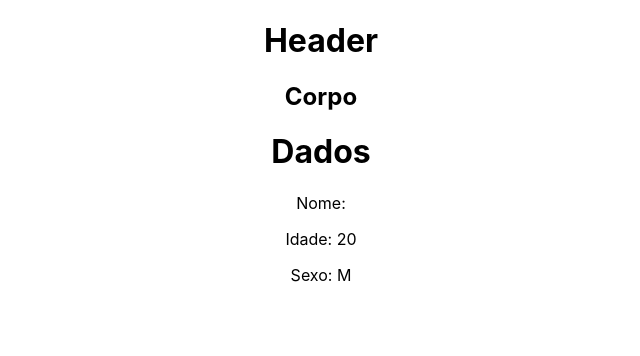
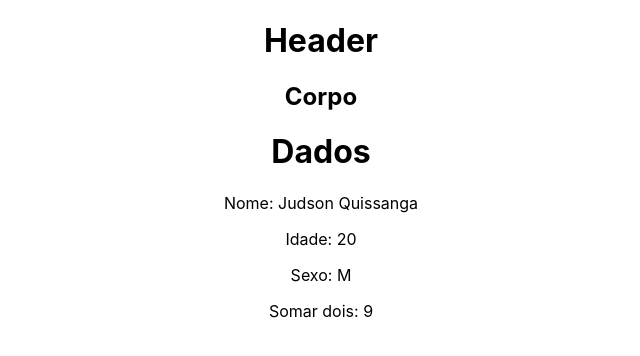
Before and after one commit to PaivaJudson/learning-dois, a React (Create React App) app: page / in a window 1280 px wide. Shown: the top 356 px of the page, without its empty margins (319-959 px from the left). Built offline with nearby package versions, Linux system fonts and the light colour scheme.

Commit message:
5 commit

```diff
--- a/public/index.html
+++ b/public/index.html
@@ -2,28 +2,7 @@
 <html lang="en">
   <head>
     <meta charset="utf-8" />
-    <link rel="icon" href="%PUBLIC_URL%/favicon.ico" />
-    <meta name="viewport" content="width=device-width, initial-scale=1" />
-    <meta name="theme-color" content="#000000" />
-    <meta
-      name="description"
-      content="Web site created using create-react-app"
-    />
-    <link rel="apple-touch-icon" href="%PUBLIC_URL%/logo192.png" />
-    <!--
-      manifest.json provides metadata used when your web app is installed on a
-      user's mobile device or desktop. See https://developers.google.com/web/fundamentals/web-app-manifest/
-    -->
-    <link rel="manifest" href="%PUBLIC_URL%/manifest.json" />
-    <!--
-      Notice the use of %PUBLIC_URL% in the tags above.
-      It will be replaced with the URL of the `public` folder during the build.
-      Only files inside the `public` folder can be referenced from the HTML.
 
-      Unlike "/favicon.ico" or "favicon.ico", "%PUBLIC_URL%/favicon.ico" will
-      work correctly both with client-side routing and a non-root public URL.
-      Learn how to configure a non-root public URL by running `npm run build`.
-    -->
     <title>React App</title>
   </head>
   <body>
--- a/src/componentes/Corpo.jsx
+++ b/src/componentes/Corpo.jsx
@@ -9,6 +9,10 @@ function Corpo(){
         return "Judson Quissanga";
     }
 
+    function somar(x, y){
+        return x + y;
+    }
+
     return(
         <>
             <h2>Corpo</h2>
@@ -16,6 +20,7 @@ function Corpo(){
                     nome = {enviarNome}
                     idade = "20"
                     sexo = "M"
+                    soma = {somar}
                 />
         </>
     );
--- a/src/componentes/Dados.jsx
+++ b/src/componentes/Dados.jsx
@@ -4,9 +4,10 @@ function Dados(props){
 
     return(<>
             <h1>Dados</h1>
-            <p>Nome: {props.nome}</p>
+            <p>Nome: {props.nome()}</p>
             <p>Idade: {props.idade}</p>
             <p>Sexo: {props.sexo}</p>
+            <p>Somar dois: {props.soma(4, 5)}</p>
         </>
     );
 }
```
